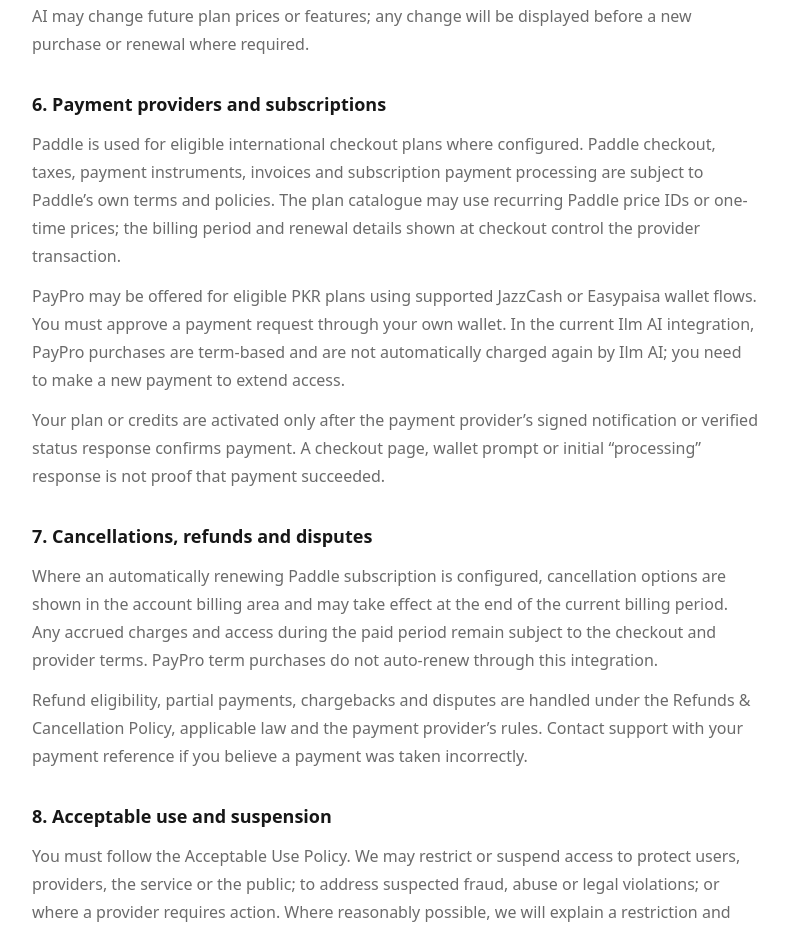
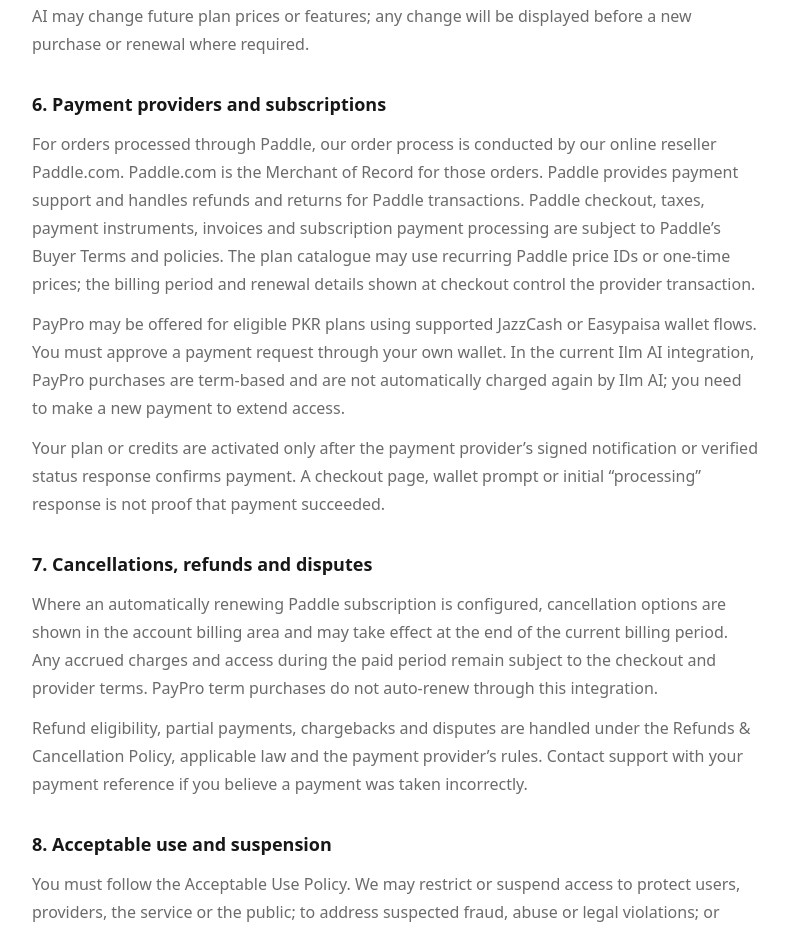
Before and after one commit to zehra4088194-design/ilmai.online, a Next.js app: page /terms in a window 1280 px wide. Shown: the part 1768-2695 px from the top of the page, without its empty margins (244-1032 px from the left). Built offline with nearby package versions, Linux system fonts and the light colour scheme; no server answers; a web font is replaced by a local one.

Commit message:
Disclose Paddle Merchant of Record for Paddle transactions

```diff
--- a/src/app/terms/page.tsx
+++ b/src/app/terms/page.tsx
@@ -25,7 +25,7 @@ const blocks:LegalBlock[]=[
 'The final amount charged may include taxes or other amounts calculated by the payment provider at checkout. Review the provider’s final checkout total before confirming payment. Ilm AI may change future plan prices or features; any change will be displayed before a new purchase or renewal where required.'
 ]},
 {heading:'Payment providers and subscriptions',paragraphs:[
-'Paddle is used for eligible international checkout plans where configured. Paddle checkout, taxes, payment instruments, invoices and subscription payment processing are subject to Paddle’s own terms and policies. The plan catalogue may use recurring Paddle price IDs or one-time prices; the billing period and renewal details shown at checkout control the provider transaction.',
+'For orders processed through Paddle, our order process is conducted by our online reseller Paddle.com. Paddle.com is the Merchant of Record for those orders. Paddle provides payment support and handles refunds and returns for Paddle transactions. Paddle checkout, taxes, payment instruments, invoices and subscription payment processing are subject to Paddle’s Buyer Terms and policies. The plan catalogue may use recurring Paddle price IDs or one-time prices; the billing period and renewal details shown at checkout control the provider transaction.',
 'PayPro may be offered for eligible PKR plans using supported JazzCash or Easypaisa wallet flows. You must approve a payment request through your own wallet. In the current Ilm AI integration, PayPro purchases are term-based and are not automatically charged again by Ilm AI; you need to make a new payment to extend access.',
 'Your plan or credits are activated only after the payment provider’s signed notification or verified status response confirms payment. A checkout page, wallet prompt or initial “processing” response is not proof that payment succeeded.'
 ]},
```
